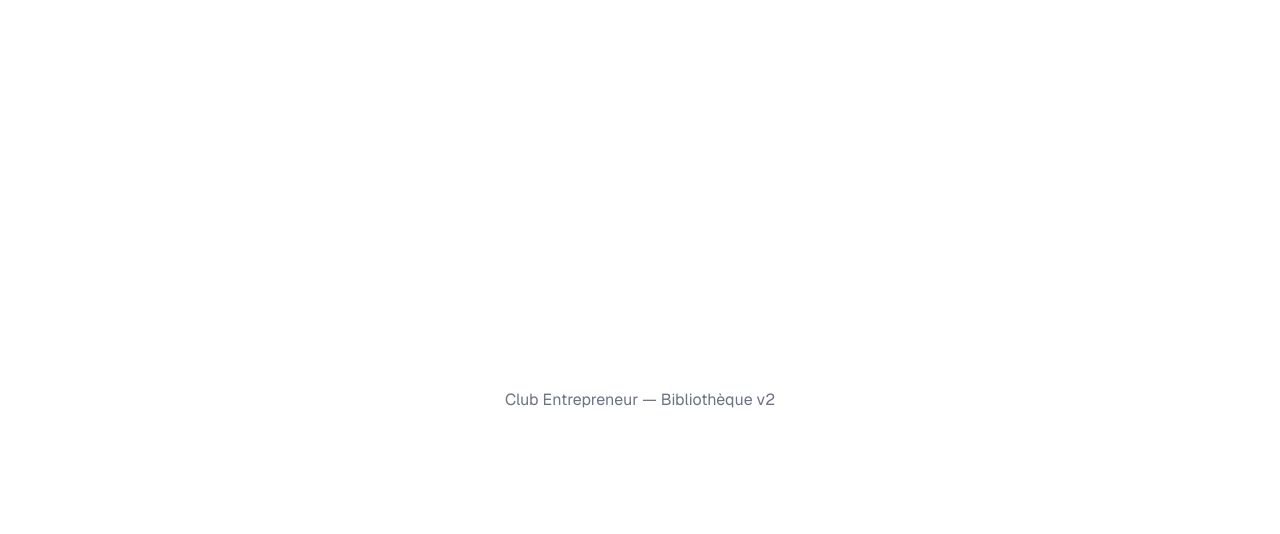
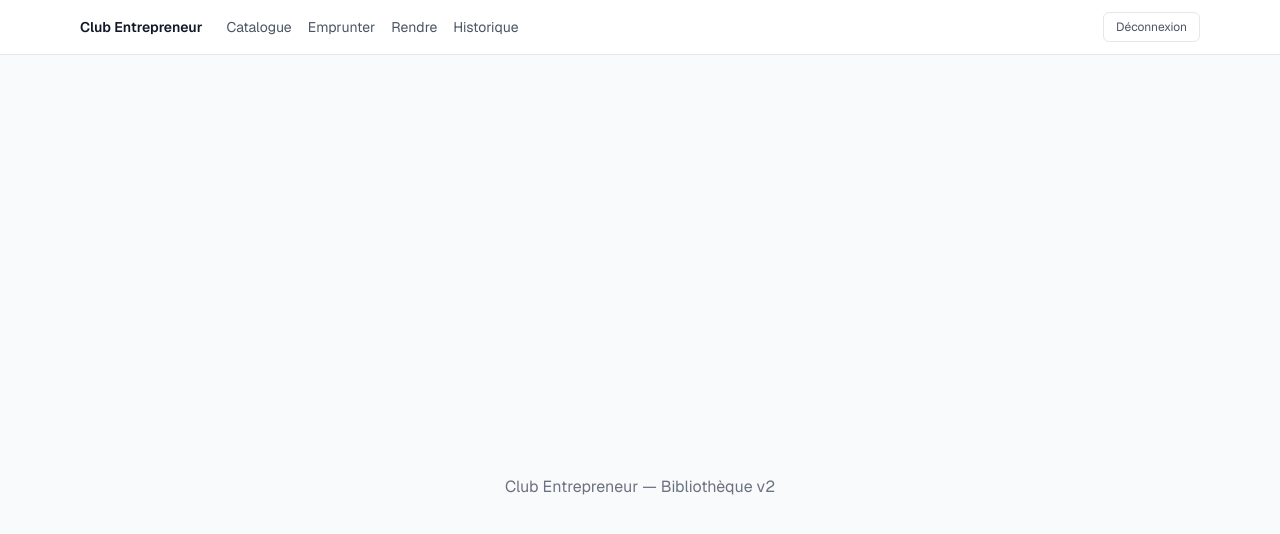
Before and after one commit to MaximeFARRE/club-entrepreneur-library-v2, a Next.js app: page / in a window 1280 px wide. Shown: the top 534 px of the page. Built offline with nearby package versions, Linux system fonts and the light colour scheme; no server answers.

Commit message:
feat: add main app layout with navigation and logout

```diff
--- /dev/null
+++ b/src/app/(app)/actions.ts
@@ -0,0 +1,10 @@
+"use server";
+
+import { createClient } from "@/lib/supabase/server";
+import { redirect } from "next/navigation";
+
+export async function logoutAction() {
+  const supabase = await createClient();
+  await supabase.auth.signOut();
+  redirect("/login");
+}
--- /dev/null
+++ b/src/app/(app)/layout.tsx
@@ -0,0 +1,70 @@
+import Link from "next/link";
+import { getCurrentUser, getUserRole } from "@/lib/auth";
+import { logoutAction } from "./actions";
+
+export default async function AppLayout({
+  children,
+}: {
+  children: React.ReactNode;
+}) {
+  const [user, role] = await Promise.all([getCurrentUser(), getUserRole()]);
+  const isAdmin = role === "admin";
+
+  return (
+    <div className="min-h-screen bg-gray-50">
+      <nav className="border-b border-gray-200 bg-white">
+        <div className="mx-auto flex max-w-6xl items-center justify-between px-4 py-3">
+          <div className="flex items-center gap-6">
+            <Link
+              href="/"
+              className="text-sm font-semibold text-gray-900 hover:text-blue-600"
+            >
+              Club Entrepreneur
+            </Link>
+            <div className="flex gap-4">
+              <NavLink href="/catalogue">Catalogue</NavLink>
+              <NavLink href="/emprunter">Emprunter</NavLink>
+              <NavLink href="/rendre">Rendre</NavLink>
+              <NavLink href="/historique">Historique</NavLink>
+              {isAdmin && <NavLink href="/ajouter">Ajouter</NavLink>}
+              {isAdmin && <NavLink href="/gerer">Gérer</NavLink>}
+            </div>
+          </div>
+
+          <div className="flex items-center gap-3">
+            {user?.email && (
+              <span className="text-xs text-gray-500">{user.email}</span>
+            )}
+            <form action={logoutAction}>
+              <button
+                type="submit"
+                className="rounded-md border border-gray-200 px-3 py-1.5 text-xs text-gray-600 hover:bg-gray-50"
+              >
+                Déconnexion
+              </button>
+            </form>
+          </div>
+        </div>
+      </nav>
+
+      <main className="mx-auto max-w-6xl px-4 py-8">{children}</main>
+    </div>
+  );
+}
+
+function NavLink({
+  href,
+  children,
+}: {
+  href: string;
+  children: React.ReactNode;
+}) {
+  return (
+    <Link
+      href={href}
+      className="text-sm text-gray-600 hover:text-gray-900"
+    >
+      {children}
+    </Link>
+  );
+}
--- /dev/null
+++ b/src/app/(app)/page.tsx
@@ -0,0 +1,7 @@
+export default function HomePage() {
+  return (
+    <main className="flex min-h-screen items-center justify-center">
+      <p className="text-gray-500">Club Entrepreneur — Bibliothèque v2</p>
+    </main>
+  );
+}
```
